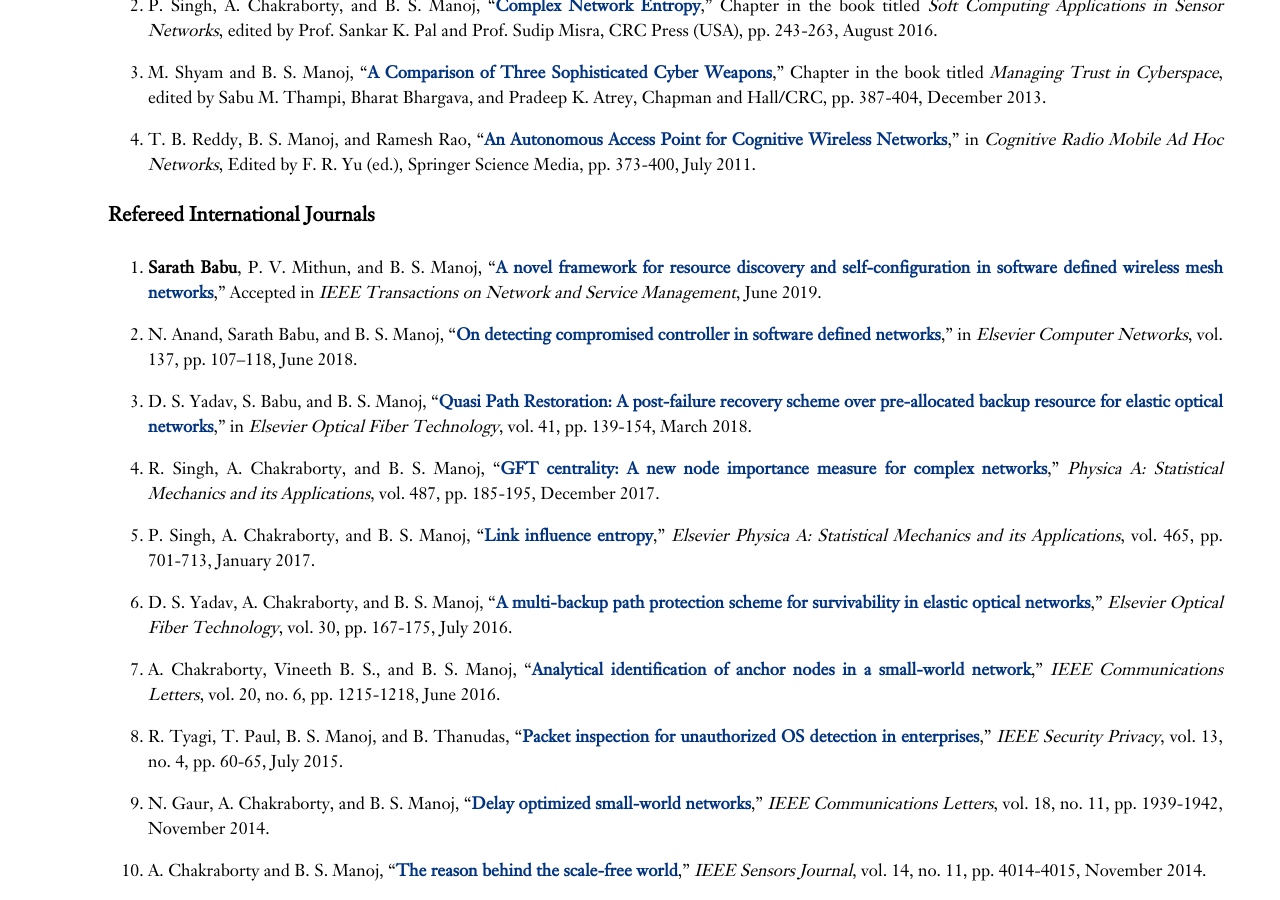
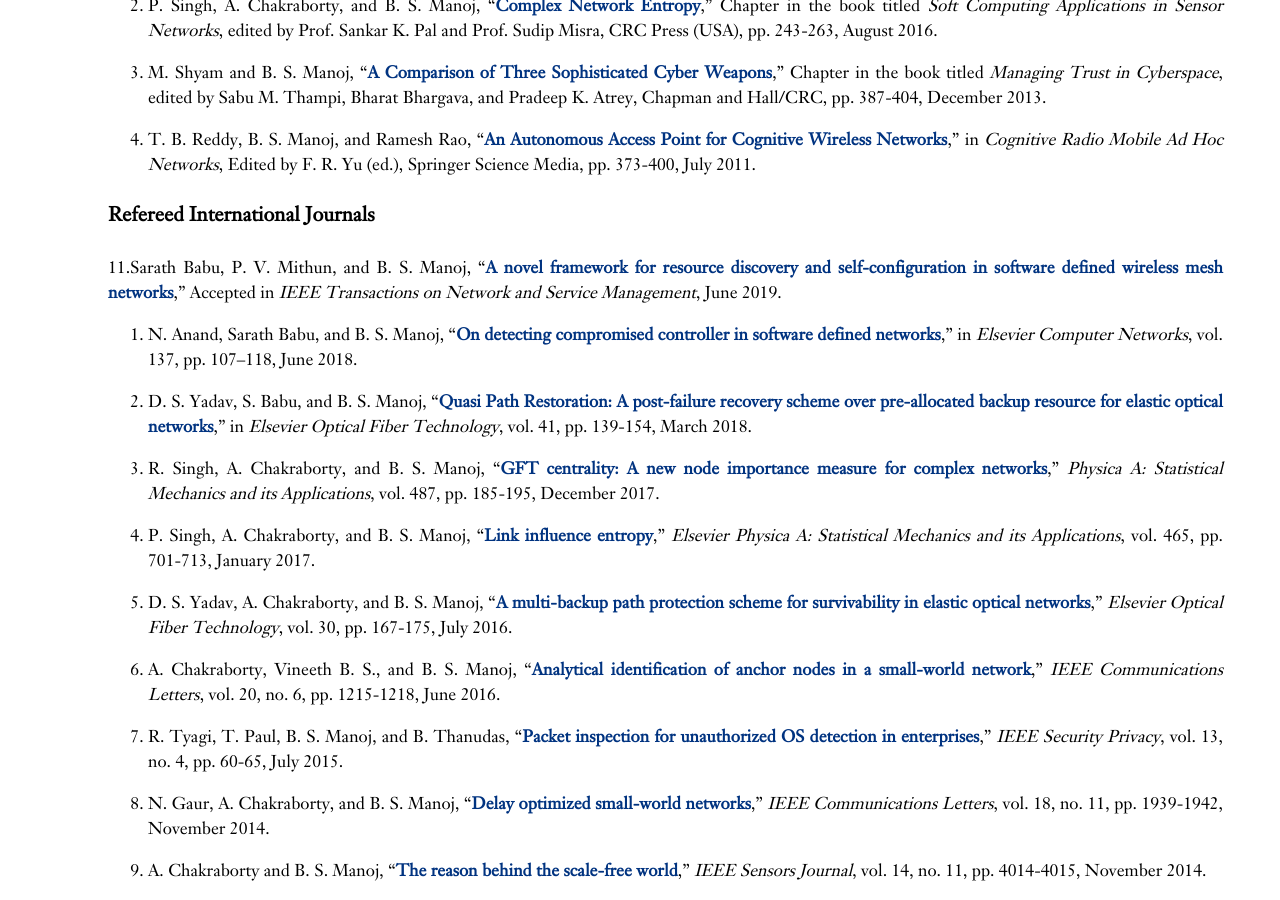
Before and after one commit to iist-sysnet/iist-sysnet.github.io, a Jekyll site: the page built from publications.md, in a window 1280 px wide and 900 px high, scrolled down 492 px. Built offline with Jekyll 4.4.1, drawn with Linux system fonts in a browser that asks for light colours.

Commit message:
Update publications.md

```diff
--- a/publications.md
+++ b/publications.md
@@ -37,7 +37,7 @@
 
 #### Refereed International Journals
 
-11. **Sarath Babu**, P. V. Mithun, and B. S. Manoj, "[**A novel framework for
+11.Sarath Babu, P. V. Mithun, and B. S. Manoj, "[**A novel framework for
    resource discovery and self-configuration in software defined wireless
    mesh networks**](https://doi.org/10.1109/TNSM.2019.2922107){:target="_blank"}," Accepted in
    *IEEE Transactions on Network and Service Management*, June 2019.
```
